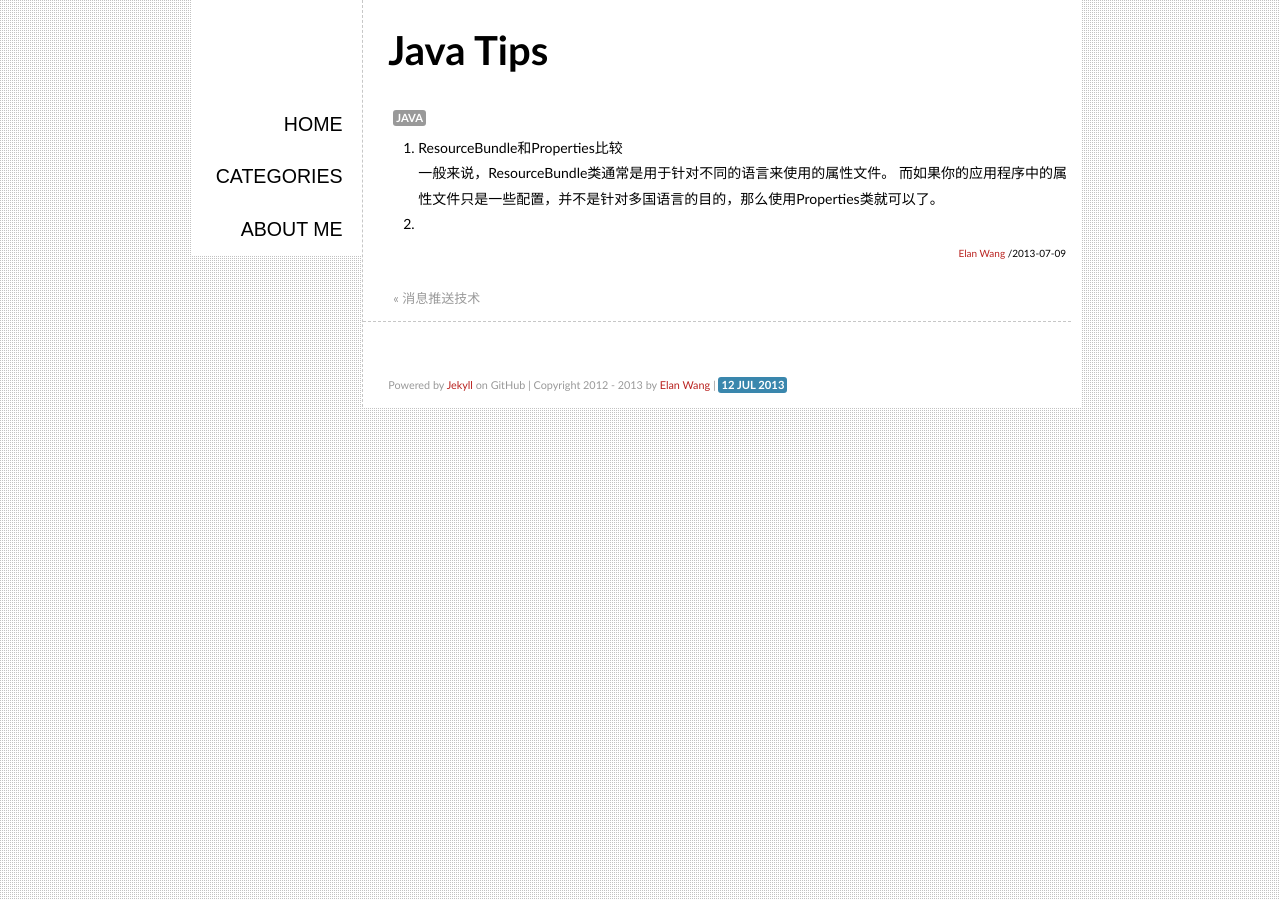
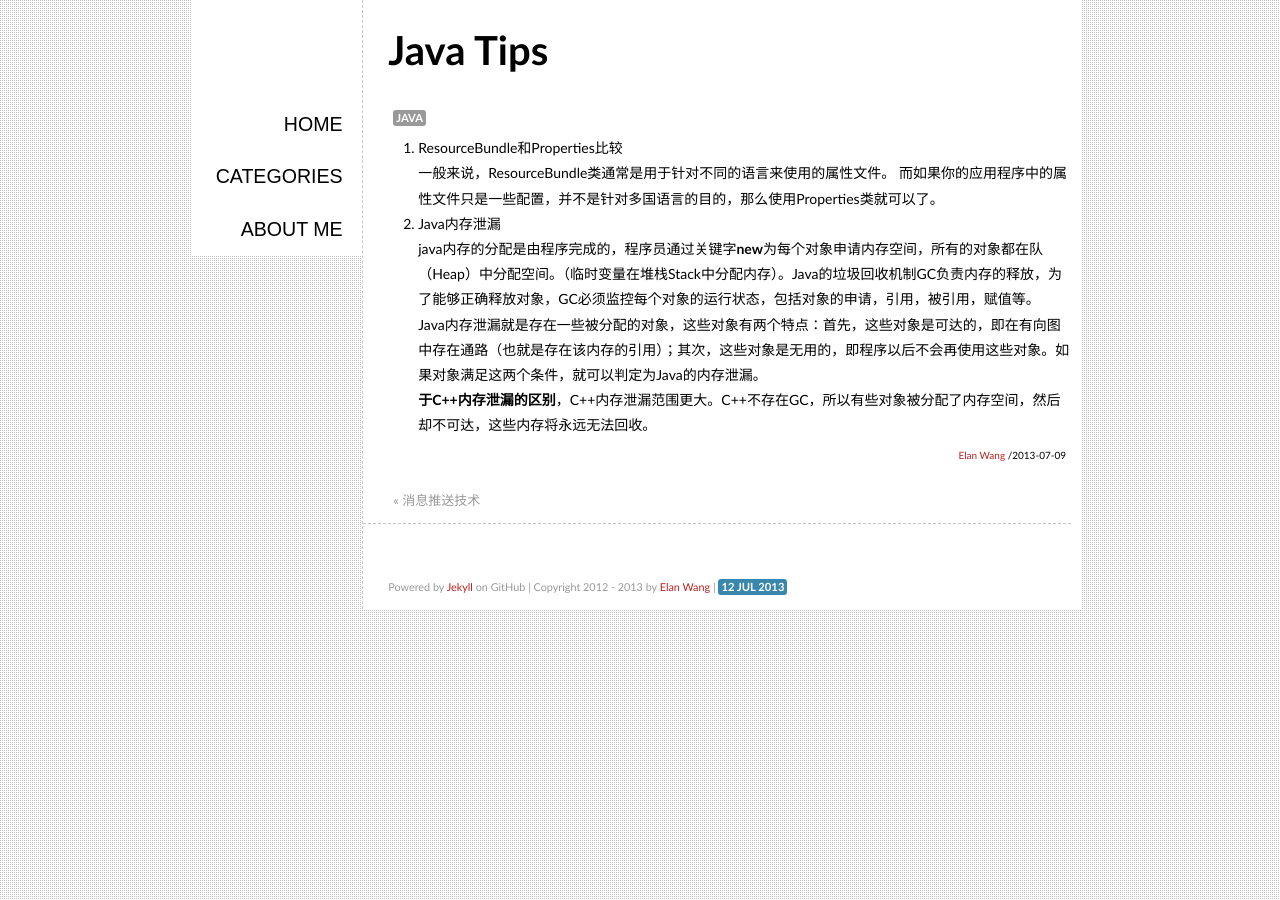
Before and after one commit to elan2wang/note, a Jekyll site: the page built from _posts/2013-07-09-java-tips.md, in a window 1280 px wide. Built offline with Jekyll 4.4.1, drawn with Linux system fonts in a browser that asks for light colours; Markdown is read by kramdown in place of the engine named in the settings; comment, search, counter and statistics services are not loaded.

Commit message:
edit java tips

```diff
--- a/_posts/2013-07-09-java-tips.md
+++ b/_posts/2013-07-09-java-tips.md
@@ -8,4 +8,7 @@ categories: java
 1. ResourceBundle和Properties比较
 一般来说，ResourceBundle类通常是用于针对不同的语言来使用的属性文件。
 而如果你的应用程序中的属性文件只是一些配置，并不是针对多国语言的目的，那么使用Properties类就可以了。
-2.
+2. Java内存泄漏
+java内存的分配是由程序完成的，程序员通过关键字**new**为每个对象申请内存空间，所有的对象都在队（Heap）中分配空间。（临时变量在堆栈Stack中分配内存）。Java的垃圾回收机制GC负责内存的释放，为了能够正确释放对象，GC必须监控每个对象的运行状态，包括对象的申请，引用，被引用，赋值等。
+Java内存泄漏就是存在一些被分配的对象，这些对象有两个特点：首先，这些对象是可达的，即在有向图中存在通路（也就是存在该内存的引用）；其次，这些对象是无用的，即程序以后不会再使用这些对象。如果对象满足这两个条件，就可以判定为Java的内存泄漏。
+**于C++内存泄漏的区别**，C++内存泄漏范围更大。C++不存在GC，所以有些对象被分配了内存空间，然后却不可达，这些内存将永远无法回收。
```
Also changed, not shown: 6 other files.
